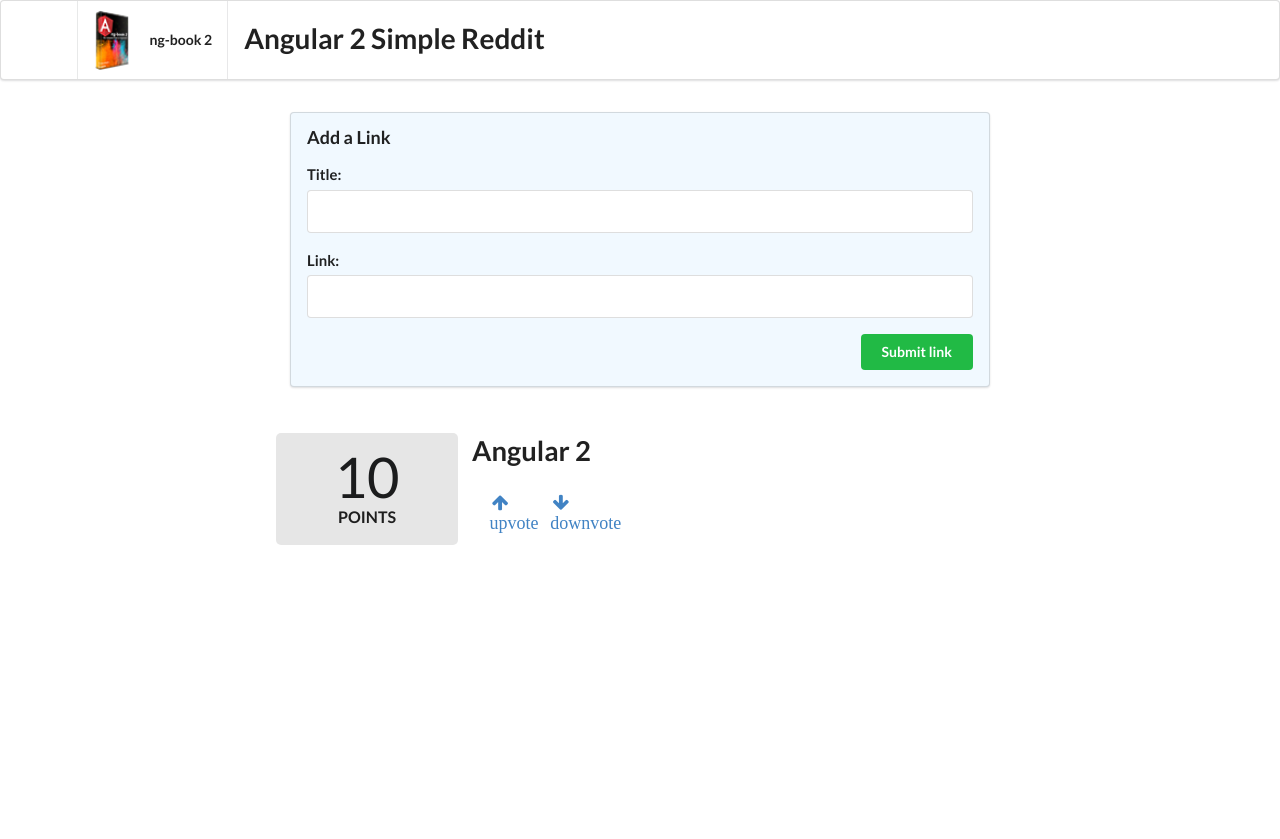
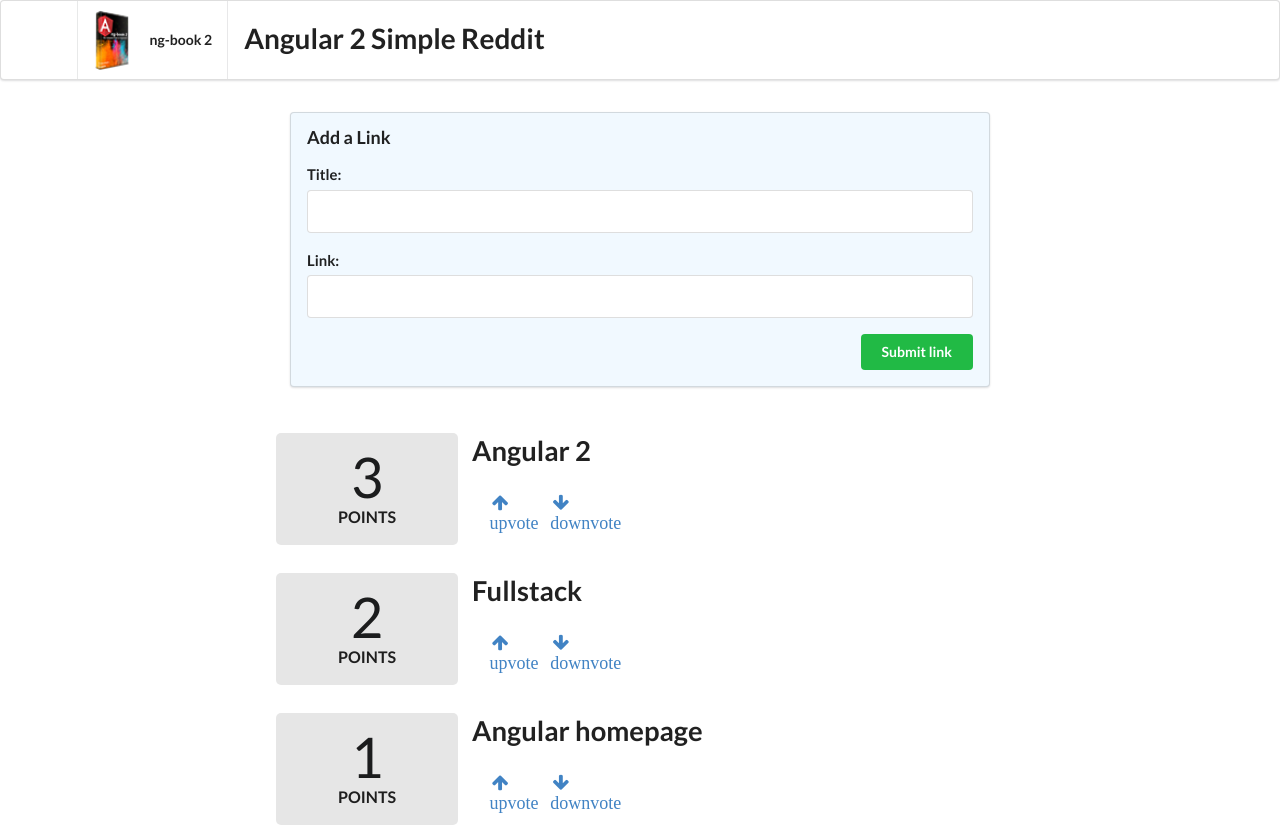
Before and after one commit to 1gnatov/ngbook2-app, an Angular app in the folder angular-reddit/: page / in a window 1280 px wide. Before the commit the page ends 800 px from the top, so only its background shows below. Built offline with nearby package versions, Linux system fonts and the light colour scheme.

Commit message:
added list of articles given in as input from main app

```diff
--- a/angular-reddit/src/app/app.component.html
+++ b/angular-reddit/src/app/app.component.html
@@ -14,6 +14,6 @@
 	</button>
 </form>
 <div class="ui grid posts">
-	<app-article>
+	<app-article *ngFor="let articleInput of articles" [article]="articleInput">
 	</app-article>
 </div>
--- a/angular-reddit/src/app/app.component.ts
+++ b/angular-reddit/src/app/app.component.ts
@@ -1,4 +1,6 @@
 import { Component } from '@angular/core';
+import { Article } from './article/article.model';
+
 
 @Component({
   selector: 'app-root',
@@ -6,6 +8,16 @@
   styleUrls: ['./app.component.css']
 })
 export class AppComponent {
+	articles: Array<Article>;
+
+	constructor() {
+		this.articles = [
+			new Article('Angular 2', 'http://angular.io', 3),
+			new Article('Fullstack', 'http://fullstack.io', 2),
+			new Article('Angular homepage', 'http://angular.io', 1),
+		]
+	}
+
 	addArticle(title: HTMLInputElement, link: HTMLInputElement): boolean {
 		console.log(`Adding article title: ${title.value} and link:  ${link.value}`);
 		return false;
--- a/angular-reddit/src/app/article/article.component.ts
+++ b/angular-reddit/src/app/article/article.component.ts
@@ -1,4 +1,4 @@
-import { Component, HostBinding, OnInit } from '@angular/core';
+import { Component, HostBinding, OnInit, Input } from '@angular/core';
 import { Article } from './article.model';
 
 @Component({
@@ -8,19 +8,18 @@
 })
 export class ArticleComponent implements OnInit {
 	@HostBinding('attr.class') cssClass = 'row';
-	article: Article;
+  @Input() article: Article;
 
   constructor() {
-  	this.article = new Article('Angular 2', 'http://angular.io', 10);
   }
 
   voteUp() {
-  	this.article.votes += 1;
+  	this.article.voteUp();
   	return false;
   }
 
   voteDown() {
-  	this.article.votes -= 1;
+  	this.article.voteDown();
   	return false;
   }
 
--- a/angular-reddit/src/app/article/article.model.ts
+++ b/angular-reddit/src/app/article/article.model.ts
@@ -8,4 +8,23 @@
 		this.link = link;
 		this.votes = votes || 0;
 	}
+
+	voteUp(): void {
+		this.votes += 1;
+	}
+
+	voteDown(): void {
+		this.votes -= 1;
+	}
+
+	domain(): string {
+		try {
+			const domainAndPath: string = this.link.split('//')[1];
+			return domainAndPath.split('/')[0];
+		} catch (err) {
+			return null;
+		}
+	}
+
+
 }
```
